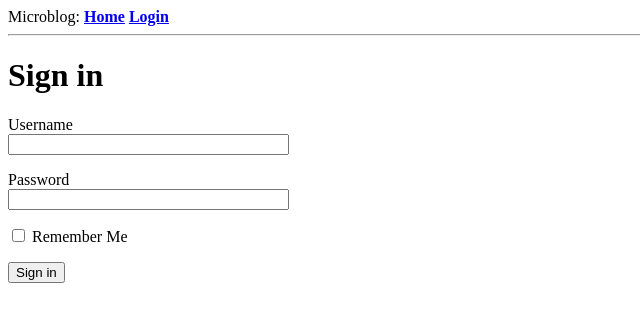
After one commit to Mihan4ik0/microblog, a Flask app: page /login in a window 1280 px wide. The commit adds this page. Shown: the top 322 px of the page, without its empty margins (0-640 px from the left). Run offline with Flask 2, Linux system fonts and the light colour scheme.

Commit message:
Version 3.0

```diff
--- a/app/__init__.py
+++ b/app/__init__.py
@@ -1,6 +1,7 @@
 from flask import Flask
-
+from config import Config
 
 app = Flask(__name__)
+app.config.from_object(Config)
 
 from app import routes
--- /dev/null
+++ b/app/forms.py
@@ -0,0 +1,11 @@
+from flask_wtf import FlaskForm
+from wtforms import StringField, PasswordField, BooleanField, SubmitField
+from wtforms.validators import DataRequired
+
+
+# Создание основного поля для авторизации
+class LoginForm(FlaskForm):
+    username = StringField('Username', validators=[DataRequired()])
+    password = PasswordField('Password', validators=[DataRequired()])
+    remember_me = BooleanField('Remember Me')
+    submit = SubmitField('Sign in')
--- a/app/routes.py
+++ b/app/routes.py
@@ -1,23 +1,35 @@
-from flask import render_template
+from flask import render_template, flash, redirect, url_for
 from app import app
+from app.forms import LoginForm
 
 
+# Создаём функцию для обработки главных страниц
 @app.route('/')
 @app.route('/index')
 def index():
-        user = {'username': 'Misha'}
-        posts = [
-                {
-                        'author': {'username': 'John'},
-                        'body': 'Beautiful day in Portland!'
-                },
-                {
-                        'author': {'username': 'Susan'},
-                        'body': 'The avengers movie was so cool'
-                },
-                {
-                        'author': {'username': 'Ипполит'},
-                        'body': 'Какая гадость эта ваша заливная рыба!'
-                }
-        ]
-        return render_template('index.html', title='Home', user=user, posts=posts)
+    user = {'username': 'Misha'}
+    posts = [
+        {
+            'author': {'username': 'John'},
+            'body': 'Beautiful day in Portland!'
+        },
+        {
+            'author': {'username': 'Susan'},
+            'body': 'The avengers movie was so cool'
+        },
+        {
+            'author': {'username': 'Ипполит'},
+            'body': 'Какая гадость эта ваша заливная рыба!'
+        }
+    ]
+    return render_template('index.html', title='Home', user=user, posts=posts)  # То что возвращаем по итогу
+
+
+# Создаём функцию для авторизации пользователей
+@app.route('/login', methods=['GET', 'POST'])  # methods принимает запросы 'GET' и 'POST'
+def login():
+    form = LoginForm()
+    if form.validate_on_submit():  # Пропускается при 'GET',так как form.validate_on_submit()=False
+        flash('Login requested for user {}, remember_me={}'.format(form.username.data, form.remember_me.data))  # Вывод сообщения пользователю
+        return redirect(url_for('login'))  # Перенаправление на страницу '/index'
+    return render_template('login.html', title='Sign in', form=form)
--- a/app/templates/base.html
+++ b/app/templates/base.html
@@ -7,7 +7,21 @@
     {% endif %}
 </head>
     <body>
-        <div>Microblog: <a href="/index"><b>Home</b></a></div>
+        <div>
+            Microblog:
+            <a href="{{ url_for('index') }}"><b>Home</b></a>
+            <a href="{{ url_for('login') }}"><b>Login</b></a>
+        </div>
+        <hr>
+        {% with messages = get_flashed_messages() %}
+        {% if messages %}
+        <ul>
+            {% for message in messages %}
+            <li>{{ message }}</li>
+            {% endfor %}
+        </ul>
+        {% endif %}
+        {% endwith %}
         {% block content %}{% endblock %}
     </body>
 </html>
--- /dev/null
+++ b/app/templates/login.html
@@ -0,0 +1,24 @@
+{% extends "base.html" %}
+
+{% block content %}
+    <h1>Sign in</h1>
+    <form action="" method="post" novalidate>
+        {{ form.hidden_tag() }}
+        <p>
+            {{ form.username.label }}<br>
+            {{ form.username(size=32) }}
+            {% for error in form.username.errors %}
+            <span style="color: red;">[{{ error }}]</span>
+            {% endfor %}
+        </p>
+        <p>
+            {{ form.password.label }}<br>
+            {{ form.password(size=32) }}
+            {% for error in form.password.errors %}
+            <span style="color: red;">[{{ error }}]</span>
+            {% endfor %}
+        </p>
+        <p>{{ form.remember_me() }} {{ form.remember_me.label }}</p>
+        <p>{{ form.submit() }}</p>
+    </form>
+{% endblock %}
--- /dev/null
+++ b/config.py
@@ -0,0 +1,5 @@
+import os
+
+
+class Config(object):
+    SECRET_KEY = os.environ.get('SECRET_KEY') or 'you-will-never-guess'
```
